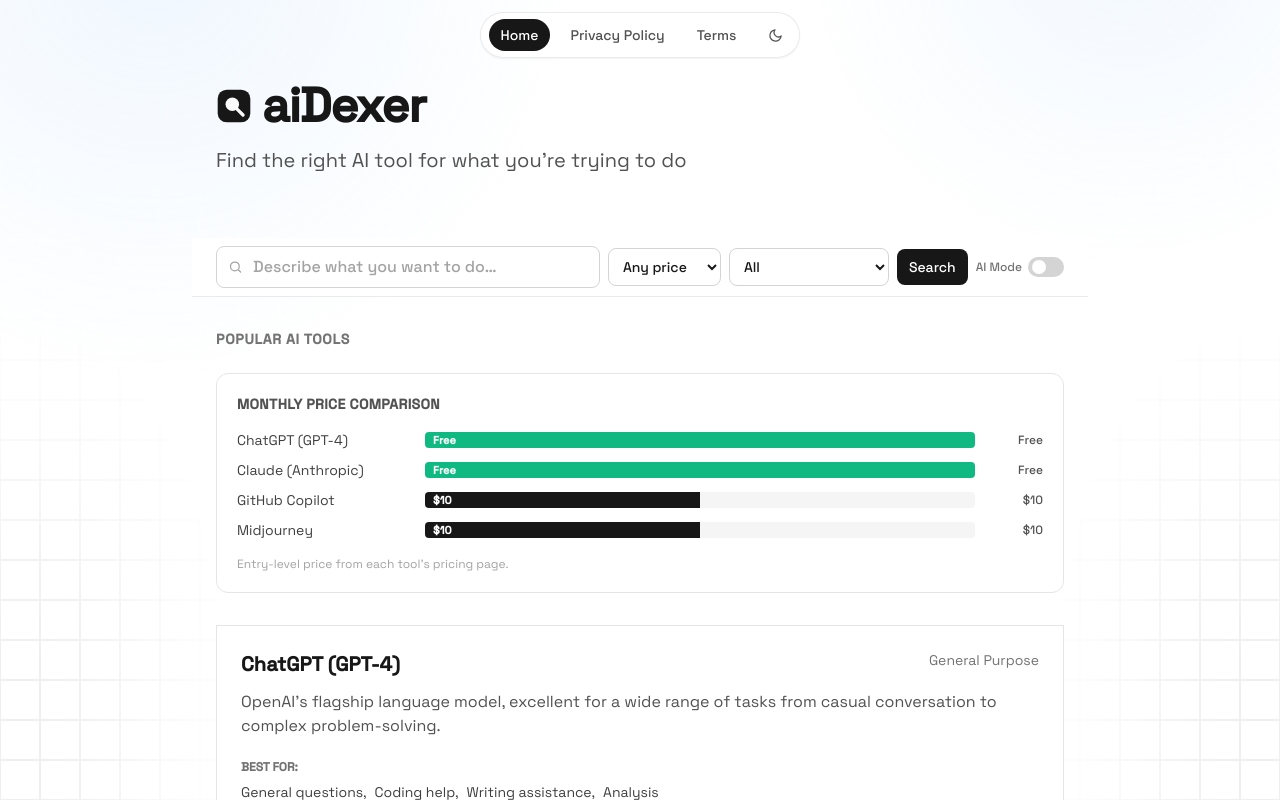
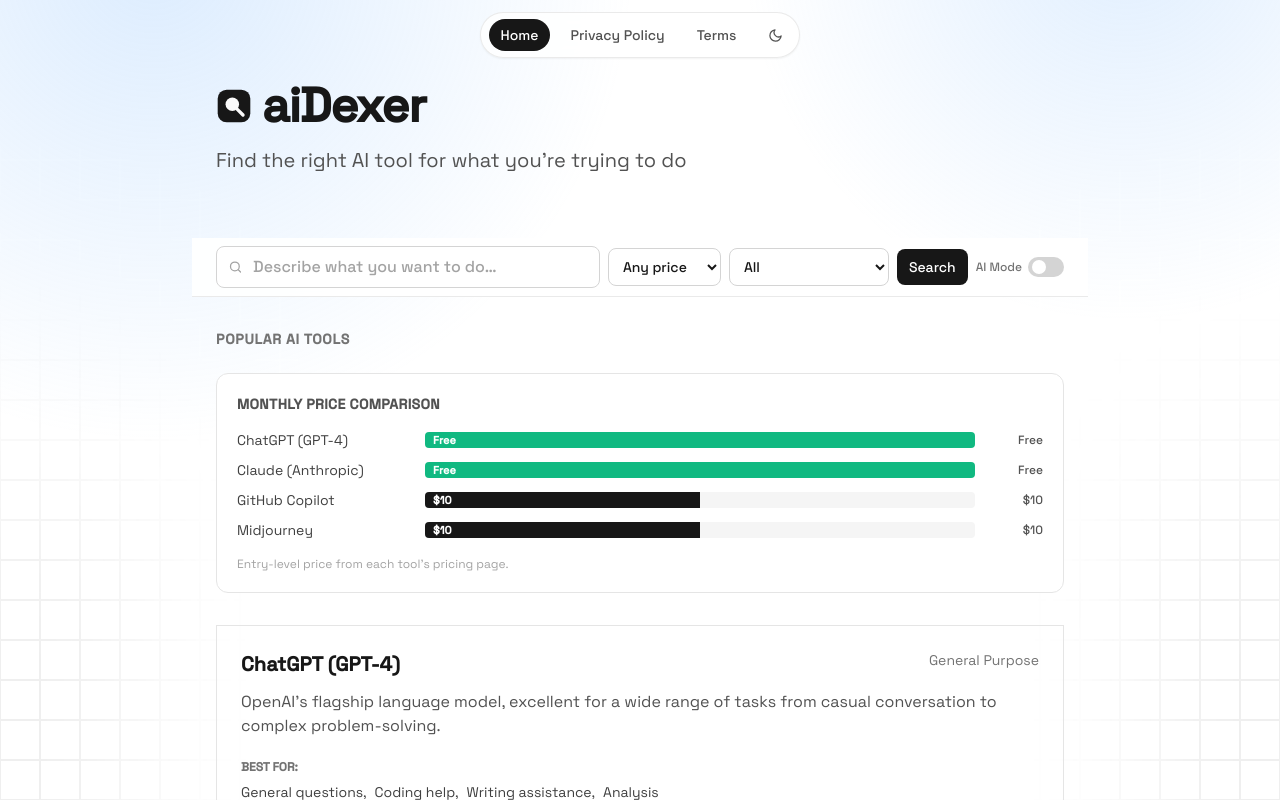
Before and after one commit to miki8013/aiDexer, a Next.js app: page / in a window 1280 px wide. Shown: the top 800 px of the page. Built offline with nearby package versions, Linux system fonts and the light colour scheme.

Commit message:
Make the top corner ambient gradient more pronounced

```diff
--- a/src/app/page.tsx
+++ b/src/app/page.tsx
@@ -874,7 +874,7 @@
         className="pointer-events-none fixed inset-0 -z-10"
         style={{
           background:
-            "radial-gradient(700px circle at 12% -5%, rgba(147,197,253,0.14), transparent 60%), radial-gradient(600px circle at 88% -8%, rgba(147,197,253,0.12), transparent 55%)",
+            "radial-gradient(800px circle at 12% -5%, rgba(147,197,253,0.32), transparent 60%), radial-gradient(700px circle at 88% -8%, rgba(147,197,253,0.28), transparent 55%)",
         }}
       />
       {/* WebGL grid texture in the side gutters (desktop only) */}
```
